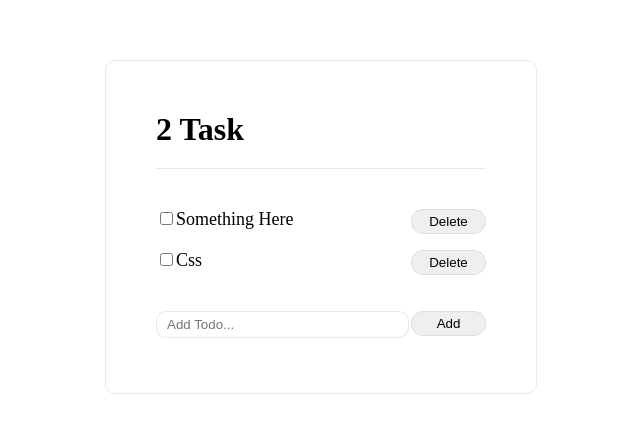
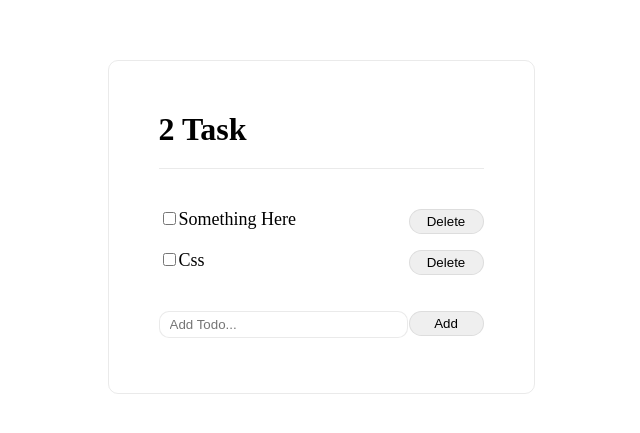
Before and after one commit to Alexandra789/todoList, a website built with webpack: page index.html in a window 1280 px wide. Shown: the part 173-606 px from the top of the page, 319-959 px from the left. Built offline with nearby package versions, Linux system fonts and the light colour scheme.

Commit message:
refactor code

```diff
--- a/src/scss/style.scss
+++ b/src/scss/style.scss
@@ -22,6 +22,7 @@ body {
         border: 1px solid #8080802b;
         border-radius: 10px;
         padding: 50px;
+        width: 325px;
     }
     &__title {
         border-bottom: 1px solid #8080802b;
@@ -36,7 +37,7 @@ body {
             }
             &__title {
                 font-size: 18px;
-                width: 240px;
+                width: 225px;
                 display: inline-block;
                 word-break: break-all;
                 margin-right: 15px;
```
Also changed, not shown: build/css/style.min.css, 1 other file.
